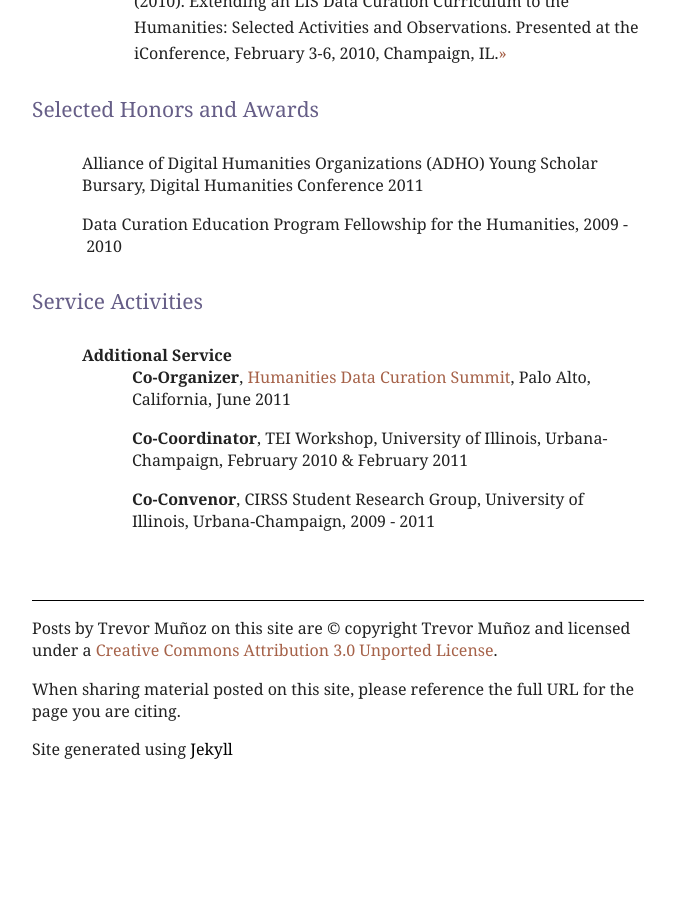
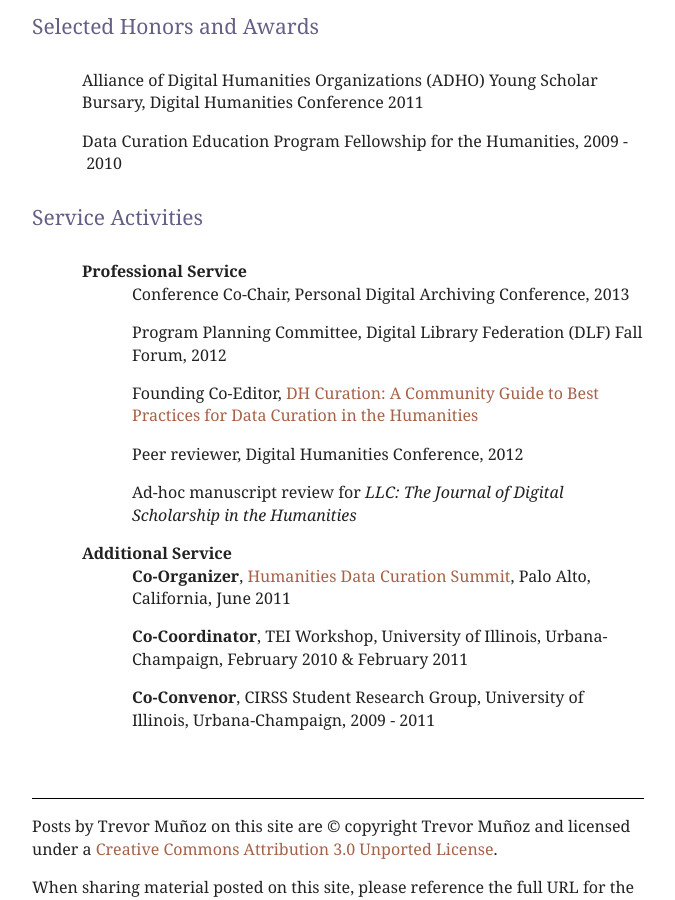
Before and after one commit to trevormunoz/calling-card, a Jekyll site: the page built from about/cv/index.html, in a window 1280 px wide and 900 px high, scrolled down 2042 px. Shown: the whole window, without its empty margins (302-977 px from the left). Built offline with Jekyll 4.4.1, drawn with Linux system fonts in a browser that asks for light colours; nearby versions of some CDN libraries; Markdown is read by kramdown in place of the engine named in the settings; before the commit the page ends 2832 px from its top, so only the background shows below that; some of the changed text lies outside the part shown.

Commit message:
Adding material to Service section

```diff
--- a/about/cv/index.html
+++ b/about/cv/index.html
@@ -69,6 +68,14 @@
    <div id="service_activities"  >
          <h4>Service Activities</h4>
          <ul>
+            <li><strong>Professional Service</strong>
+              <ul>
+                <li>Conference Co-Chair, Personal Digital Archiving Conference, 2013</li>
+                <li>Program Planning Committee, Digital Library Federation (DLF) Fall Forum, 2012</li>
+                <li>Founding Co-Editor, <a href="http://guide.dhcuration.org">DH Curation: A Community Guide to Best Practices for Data Curation in the Humanities</a></li>
+                <li>Peer reviewer, Digital Humanities Conference, 2012</li>
+                <li>Ad-hoc manuscript review for <em>LLC: The Journal of Digital Scholarship in the Humanities</em></li>
+              </ul>
             <li><strong>Additional Service</strong>
               <ul>
                  <li><strong>Co-Organizer</strong>, <a href="http://cirssweb2.lis.illinois.edu/paloalto" target="_blank">Humanities Data Curation Summit</a>, Palo Alto, California, June 2011</li>
```
Also changed, not shown: other parts of about/cv/index.html (+0 -1 lines).
